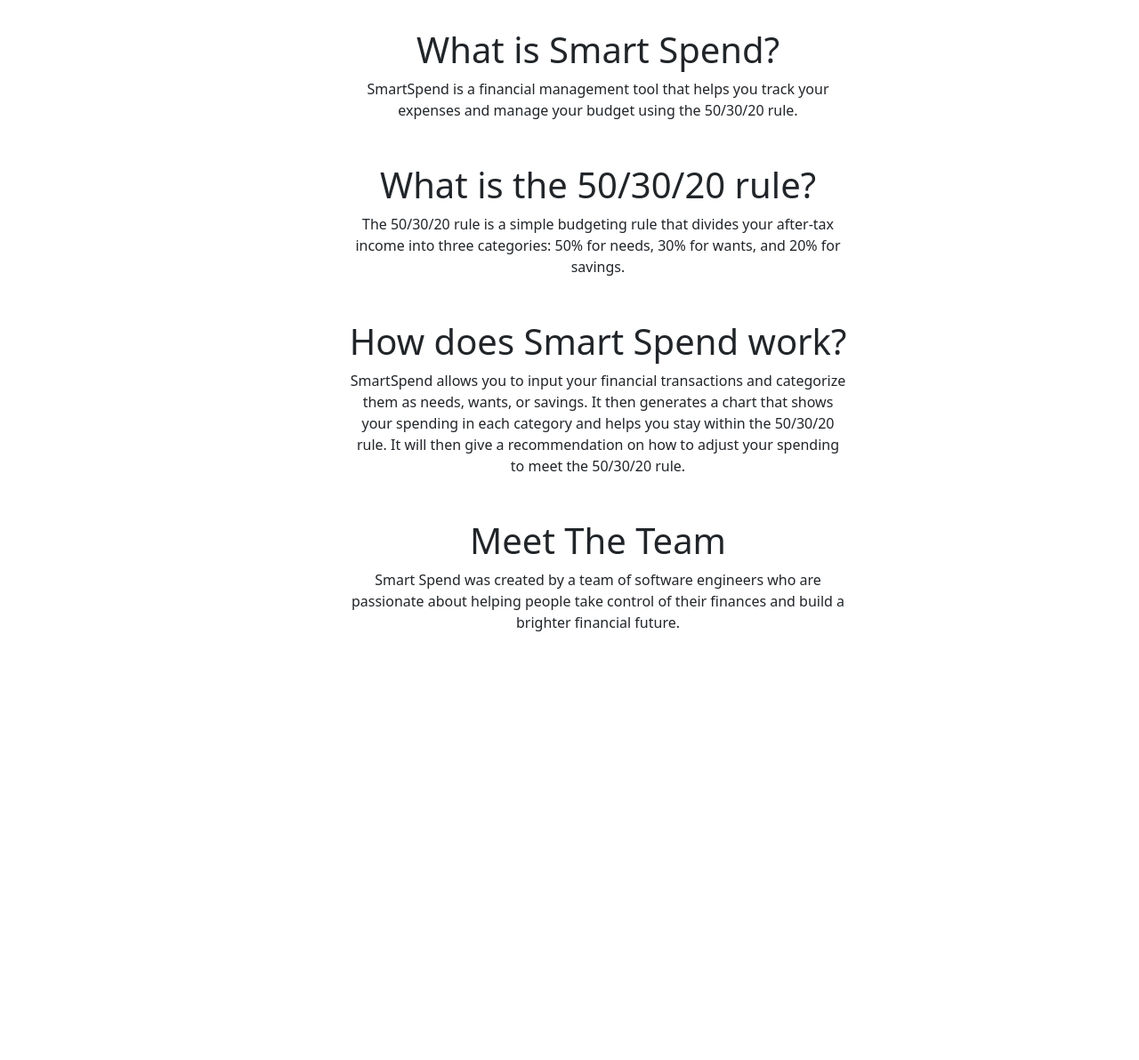
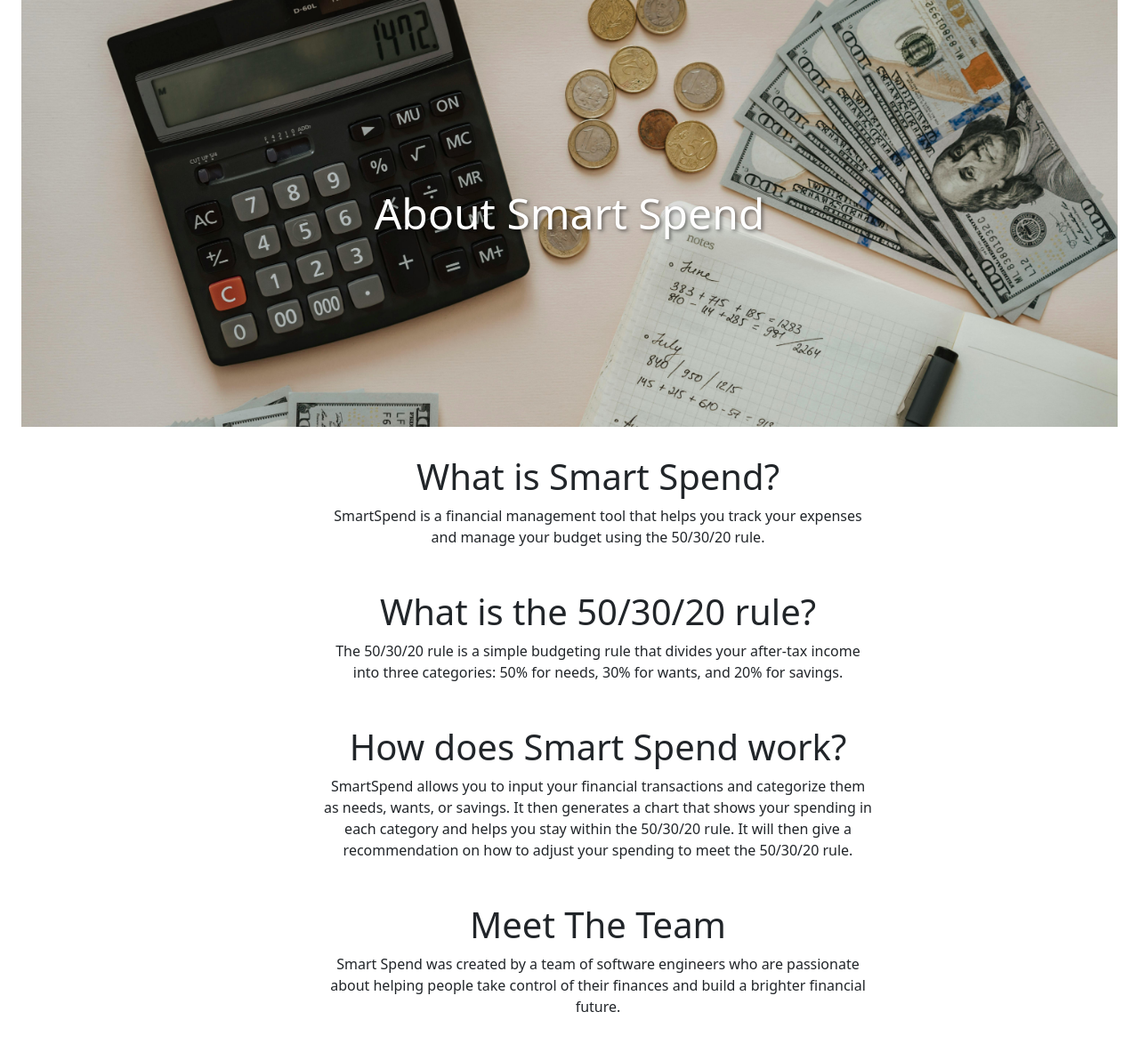
Before and after one commit to darianodirling/SmartSpend, a Flask app: page /about in a window 1280 px wide. Shown: the part 56-1248 px from the top of the page at 89% size. Before the commit the page ends 766 px from the top, so only its background shows below. Run offline with Flask 3, Linux system fonts and the light colour scheme; some libraries are stand-ins or nearby versions.

Commit message:
prettying up the about.html

```diff
--- a/website/templates/about.html
+++ b/website/templates/about.html
@@ -2,12 +2,28 @@
 %}
 
 <style>
+  .smart-spend-title {
+    background-image: url("../static/images/budgeting.jpg");
+    background-size: cover;
+    background-position: center;
+    color: white;
+    padding: 20px;
+    font-size: 48px;
+    text-shadow: 2px 2px 4px rgba(0, 0, 0, 0.5);
+    width: 100%;
+    height: 10em;
+    display: flex;
+    justify-content: center;
+    align-items: center;
+  }
   .smart-spend-section {
     display: flex;
     flex-direction: column;
     align-items: center;
     text-align: center;
     justify-content: center;
+
+    width: 100%;
   }
 
   .question-answer {
@@ -24,8 +40,9 @@
   }
 </style>
 
-<div class="smart-spend-section">
-  <div class="smart-spend-title">
+<div class="container-fluid">
+  <div class="smart-spend-title">About Smart Spend</div>
+
   <div class="question-answer">
     <div class="question">
       <h1>What is Smart Spend?</h1>
@@ -44,9 +61,9 @@
     </div>
     <div class="answer">
       <p>
-          The 50/30/20 rule is a simple budgeting rule that divides your
-          after-tax income into three categories: 50% for needs, 30% for wants,
-          and 20% for savings.
+        The 50/30/20 rule is a simple budgeting rule that divides your after-tax
+        income into three categories: 50% for needs, 30% for wants, and 20% for
+        savings.
       </p>
     </div>
   </div>
@@ -59,9 +76,9 @@
       <p>
         SmartSpend allows you to input your financial transactions and
         categorize them as needs, wants, or savings. It then generates a chart
-          that shows your spending in each category and helps you stay within
-          the 50/30/20 rule. It will then give a recommendation on how to adjust
-          your spending to meet the 50/30/20 rule.
+        that shows your spending in each category and helps you stay within the
+        50/30/20 rule. It will then give a recommendation on how to adjust your
+        spending to meet the 50/30/20 rule.
       </p>
     </div>
   </div>
@@ -73,12 +90,11 @@
     <div class="answer">
       <p>
         Smart Spend was created by a team of software engineers who are
-          passionate about helping people take control of their finances and
-          build a brighter financial future.
+        passionate about helping people take control of their finances and build
+        a brighter financial future.
       </p>
+    </div>
   </div>
 </div>
 
 {% endblock %}
-  </div>
-</div>
--- a/website/templates/base.html
+++ b/website/templates/base.html
@@ -61,7 +61,7 @@
     </div>
     {% endif %} {% endfor %} {% endif %} {% endwith %}
 
-    <div class="container">{% block content %}{% endblock %}</div>
+    <div class="container-fluid">{% block content %}{% endblock %}</div>
 
     <script
       src="https://cdn.jsdelivr.net/npm/bootstrap@5.0.2/dist/js/bootstrap.bundle.min.js"
```
Also changed, not shown: website/static/images/budgeting.jpg (added), 1 other file. Lines whose indentation alone changed are shown as unchanged.
